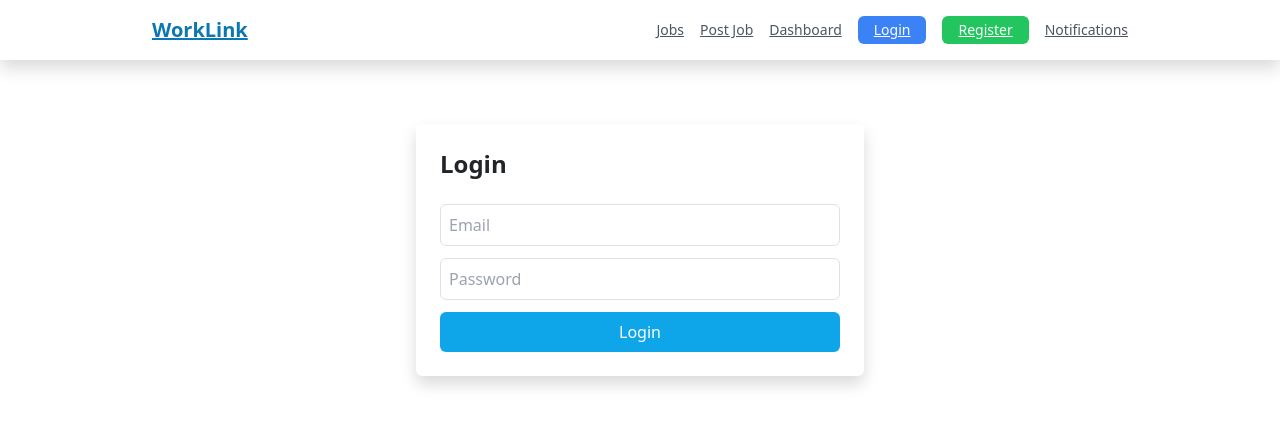
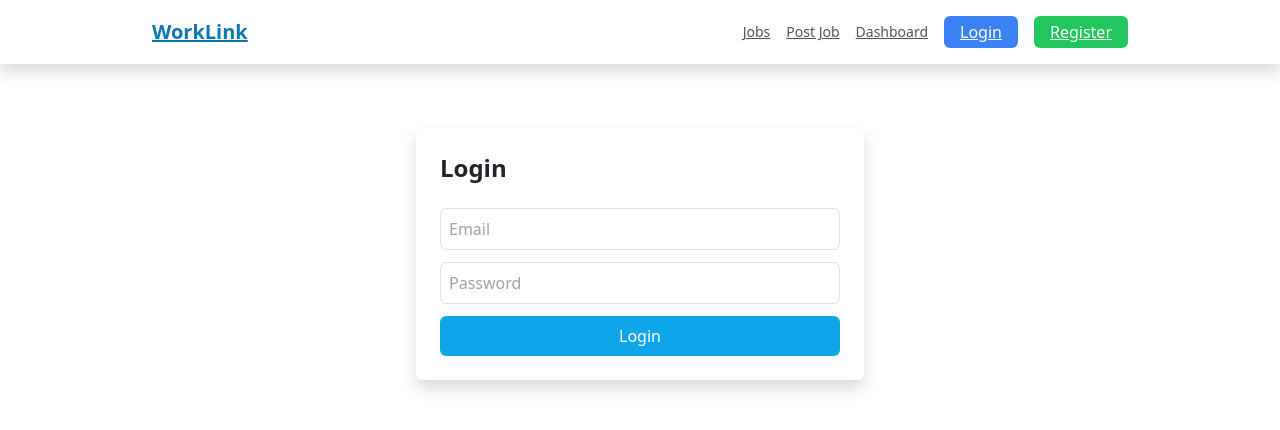
Before and after one commit to Prithvi-2k4/ai-freelance-escrow-india, a React (Create React App) app in the folder frontend/: page /login in a window 1280 px wide. Shown: the top 430 px of the page. Built offline with nearby package versions, Linux system fonts and the light colour scheme.

Commit message:
Update Navbar.jsx

```diff
--- a/frontend/src/components/Navbar.jsx
+++ b/frontend/src/components/Navbar.jsx
@@ -1,78 +1,97 @@
 import React, { useState, useEffect } from 'react';
 import { Link, useNavigate } from 'react-router-dom';
-import api from '../api/api'; // relative to components folder
+import api from '../api/api';
 
-export default function Navbar(){
+export default function Navbar() {
   const navigate = useNavigate();
   const [unread, setUnread] = useState(0);
-  const user = JSON.parse(localStorage.getItem('user') || 'null');
+  const [user, setUser] = useState(() =>
+    JSON.parse(localStorage.getItem('user') || 'null')
+  );
 
+  // 🔁 Sync user when storage changes (login/logout in other tabs too)
+  useEffect(() => {
+    const syncUser = () => {
+      setUser(JSON.parse(localStorage.getItem('user') || 'null'));
+    };
+    window.addEventListener('storage', syncUser);
+    return () => window.removeEventListener('storage', syncUser);
+  }, []);
+
+  // 🔔 Load notifications only when logged in
   useEffect(() => {
     let mounted = true;
 
-    // only call notifications if user is logged in
     if (!user) {
       setUnread(0);
-      return () => { mounted = false; };
+      return;
     }
 
     const loadUnread = async () => {
       try {
-        const res = await api.get('/notifications'); // hits `${REACT_APP_API}/api/notifications`
+        const res = await api.get('/notifications');
         if (!mounted) return;
         const list = Array.isArray(res.data) ? res.data : [];
         setUnread(list.filter(n => !n.read).length);
       } catch (err) {
-        // keep unread as 0 on error, but log for debugging
-        console.warn('failed to load notifications', err?.message || err);
+        if (err?.response?.status !== 401) {
+          console.warn('failed to load notifications', err);
+        }
       }
     };
 
     loadUnread();
 
-    // If you later wire socket.io on the client to window.__APP_IO__ this will increment
-    const io = window.__APP_IO__ || null;
-    if (io && io.on) {
-      const handler = () => setUnread(prev => prev + 1);
-      io.on('notification', handler);
-      return () => {
-        mounted = false;
-        io.off('notification', handler);
-      };
-    }
-
-    return () => { mounted = false; };
+    return () => {
+      mounted = false;
+    };
   }, [user]);
 
   const logout = () => {
     localStorage.removeItem('token');
     localStorage.removeItem('user');
+    setUser(null); // ✅ immediate UI update
     navigate('/login');
   };
 
   return (
     <nav className="bg-white shadow">
       <div className="max-w-5xl mx-auto px-4 py-3 flex items-center justify-between">
-        <div>
-          <Link to="/" className="text-xl font-semibold text-brand-700">WorkLink</Link>
-        </div>
+        <Link to="/" className="text-xl font-semibold text-brand-700">
+          WorkLink
+        </Link>
+
         <div className="space-x-4 flex items-center">
-          <Link to="/jobs" className="text-sm text-gray-600 hover:text-gray-900">Jobs</Link>
-          <Link to="/post" className="text-sm text-gray-600 hover:text-gray-900">Post Job</Link>
-          <Link to="/dashboard" className="text-sm text-gray-600 hover:text-gray-900">Dashboard</Link>
+          <Link to="/jobs" className="text-sm text-gray-600">Jobs</Link>
+          <Link to="/post" className="text-sm text-gray-600">Post Job</Link>
+          <Link to="/dashboard" className="text-sm text-gray-600">Dashboard</Link>
 
           {!user ? (
             <>
-              <Link to="/login" className="text-sm bg-blue-500 text-white px-3 py-1 rounded">Login</Link>
-              <Link to="/register" className="ml-2 text-sm bg-green-500 text-white px-3 py-1 rounded">Register</Link>
-              <Link to="/notifications" className="ml-2 text-sm text-gray-600">
-                Notifications {unread > 0 && <span className="ml-1 bg-red-500 text-white rounded-full px-2 text-xs">{unread}</span>}
+              <Link to="/login" className="bg-blue-500 text-white px-3 py-1 rounded">
+                Login
+              </Link>
+              <Link to="/register" className="bg-green-500 text-white px-3 py-1 rounded">
+                Register
               </Link>
             </>
           ) : (
             <>
+              <Link to="/notifications" className="text-sm text-gray-600">
+                Notifications
+                {unread > 0 && (
+                  <span className="ml-1 bg-red-500 text-white rounded-full px-2 text-xs">
+                    {unread}
+                  </span>
+                )}
+              </Link>
               <span className="text-sm px-2">{user.name}</span>
-              <button onClick={logout} className="text-sm bg-red-500 text-white px-3 py-1 rounded">Logout</button>
+              <button
+                onClick={logout}
+                className="bg-red-500 text-white px-3 py-1 rounded"
+              >
+                Logout
+              </button>
             </>
           )}
         </div>
```
